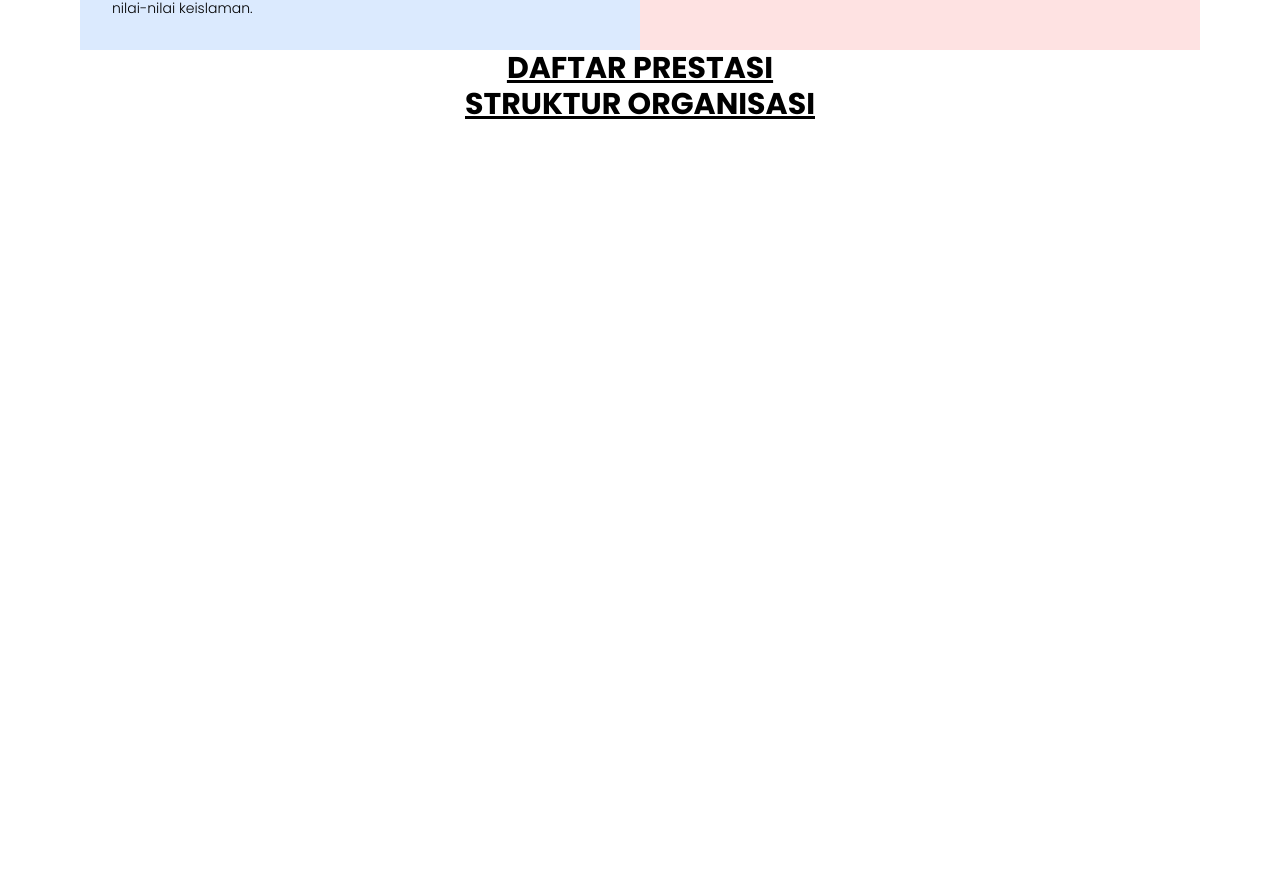
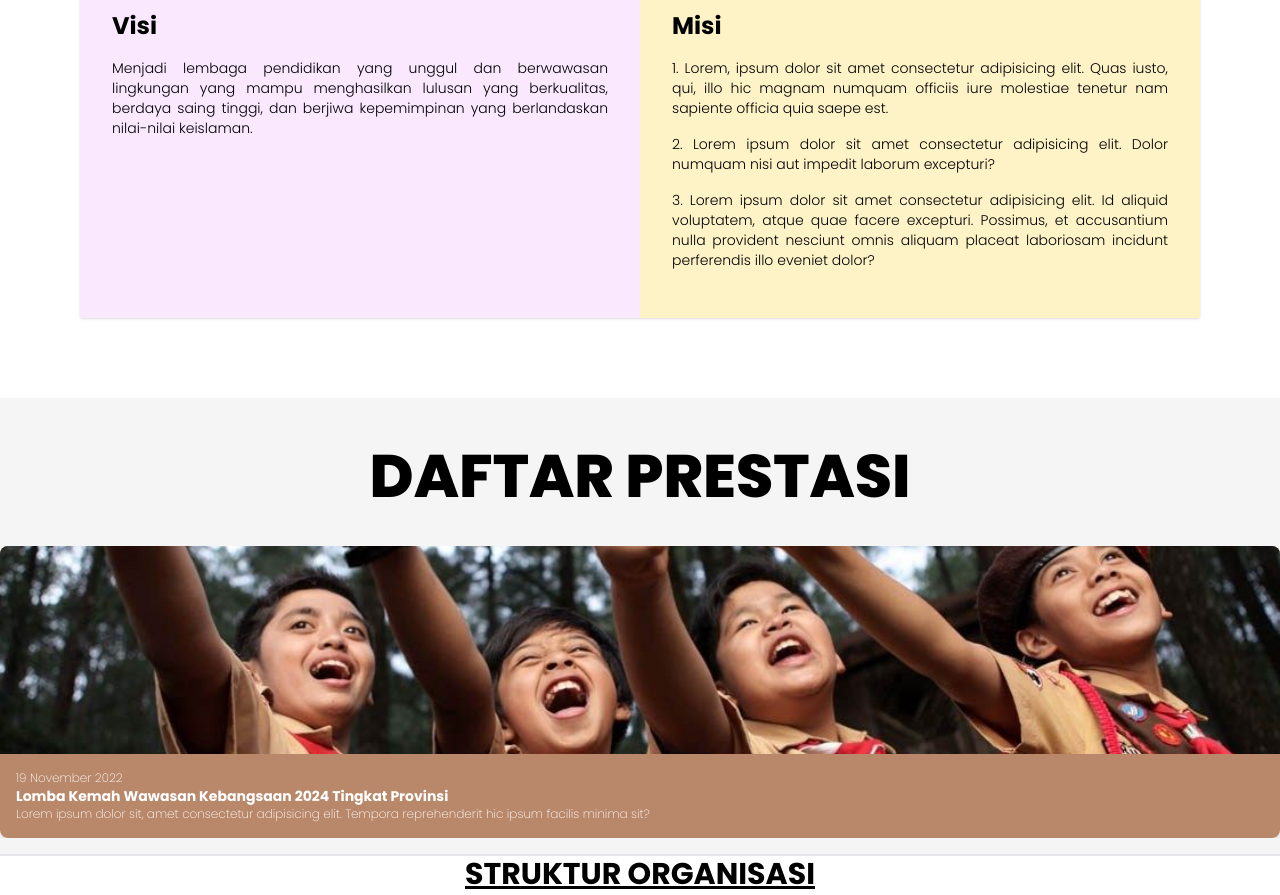
Before and after one commit to mhmdnurf/web-pramuka, a React (Vite) app: page / in a window 1280 px wide. Shown: the part 1735-2630 px from the top of the page. Before the commit the page ends 1860 px from the top, so only its background shows below. Built offline with nearby package versions, Linux system fonts and the light colour scheme.

Commit message:
add swiper to daftar prestasi but still bug

```diff
--- a/package.json
+++ b/package.json
@@ -10,8 +10,10 @@
     "preview": "vite preview"
   },
   "dependencies": {
+    "firebase": "^10.9.0",
     "react": "^18.2.0",
-    "react-dom": "^18.2.0"
+    "react-dom": "^18.2.0",
+    "swiper": "^11.0.7"
   },
   "devDependencies": {
     "@types/react": "^18.2.56",
--- a/src/App.tsx
+++ b/src/App.tsx
@@ -5,6 +5,8 @@ import Sejarah from "./components/Sejarah";
 import Statistic from "./components/Statistic";
 import StrukturOrganisasi from "./components/StrukturOrganisasi";
 import VisiMisi from "./components/VisiMisi";
+import "swiper/css";
+import "swiper/css/navigation";
 
 export default function App() {
   return (
--- a/src/components/DaftarPrestasi.tsx
+++ b/src/components/DaftarPrestasi.tsx
@@ -1,10 +1,84 @@
+import { Pagination } from "swiper/modules";
+import { Swiper, SwiperSlide } from "swiper/react";
+
 export default function DaftarPrestasi() {
+  const data = [
+    {
+      id: 1,
+      date: "19 November 2022",
+      title: "Lomba Kemah Wawasan Kebangsaan 2024 Tingkat Provinsi",
+      description:
+        "Lorem ipsum dolor sit, amet consectetur adipisicing elit. Tempora reprehenderit hic ipsum facilis minima sit?",
+      image: "./sejarah.jpg",
+    },
+    {
+      id: 2,
+      date: "19 November 2022",
+      title: "Lomba Kemah Wawasan Kebangsaan 2024 Tingkat Provinsi",
+      description:
+        "Lorem ipsum dolor sit, amet consectetur adipisicing elit. Tempora reprehenderit hic ipsum facilis minima sit?",
+      image: "./sejarah.jpg",
+    },
+    {
+      id: 3,
+      date: "19 November 2022",
+      title: "Lomba Kemah Wawasan Kebangsaan 2024 Tingkat Provinsi",
+      description:
+        "Lorem ipsum dolor sit, amet consectetur adipisicing elit. Tempora reprehenderit hic ipsum facilis minima sit?",
+      image: "./sejarah.jpg",
+    },
+    {
+      id: 4,
+      date: "19 November 2022",
+      title: "Lomba Kemah Wawasan Kebangsaan 2024 Tingkat Provinsi",
+      description:
+        "Lorem ipsum dolor sit, amet consectetur adipisicing elit. Tempora reprehenderit hic ipsum facilis minima sit?",
+      image: "./sejarah.jpg",
+    },
+    {
+      id: 5,
+      date: "19 November 2022",
+      title: "Lomba Kemah Wawasan Kebangsaan 2024 Tingkat Provinsi",
+      description:
+        "Lorem ipsum dolor sit, amet consectetur adipisicing elit. Tempora reprehenderit hic ipsum facilis minima sit?",
+      image: "./sejarah.jpg",
+    },
+  ];
   return (
     <>
-      <div>
-        <p className="text-3xl font-bold uppercase underline text-center">
+      <div className="bg-neutral-100 border-b-2">
+        <p className="text-6xl font-extrabold uppercase text-black text-center pt-12 pb-6">
           Daftar Prestasi
         </p>
+        <div className="my-4">
+          <Swiper
+            spaceBetween={50}
+            slidesPerView={1}
+            modules={[Pagination]}
+            scrollbar={{ draggable: true }}
+          >
+            {data.map((item) => (
+              <SwiperSlide key={item.id}>
+                <div className="min-w-80 min-h-72 bg-amber-800 bg-opacity-60 rounded-lg shadow-xl">
+                  <img
+                    src={item.image}
+                    alt="prestasi"
+                    className="rounded-t-lg object-cover w-full h-52"
+                  />
+                  <div className="p-4">
+                    <p className="text-xs text-white font-extralight">
+                      {item.date}
+                    </p>
+                    <p className="text-sm font-bold text-white">{item.title}</p>
+                    <p className="text-xs text-white font-extralight">
+                      {item.description}
+                    </p>
+                  </div>
+                </div>
+              </SwiperSlide>
+            ))}
+          </Swiper>
+        </div>
       </div>
     </>
   );
--- a/src/components/VisiMisi.tsx
+++ b/src/components/VisiMisi.tsx
@@ -3,15 +3,11 @@ import React from "react";
 export default function VisiMisi() {
   return (
     <>
-      <div className="mx-20">
-        <div className="header mb-20">
-          <p className="text-center font-bold text-3xl uppercase underline">
-            Visi & Misi
-          </p>
-        </div>
-        <div className="flex justify-center">
-          <div className="w-1/2 bg-blue-100 p-8">
-            <p className="text-2xl font-bold">Visi</p>
+      <div className="mx-20 mb-20">
+        <p className="font-extrabold text-6xl uppercase my-20">Visi & Misi</p>
+        <div className="flex justify-center shadow">
+          <div className="w-1/2 bg-fuchsia-100 p-8">
+            <p className="text-2xl font-bold mb-4">Visi</p>
             <p className="text-justify font-light text-sm">
               Menjadi lembaga pendidikan yang unggul dan berwawasan lingkungan
               yang mampu menghasilkan lulusan yang berkualitas, berdaya saing
@@ -19,8 +15,23 @@ export default function VisiMisi() {
               keislaman.
             </p>
           </div>
-          <div className="w-1/2 p-8 bg-red-100">
+          <div className="w-1/2 p-8 bg-amber-100">
             <p className="text-2xl font-bold">Misi</p>
+            <p className="text-justify font-light text-sm my-4">
+              1. Lorem, ipsum dolor sit amet consectetur adipisicing elit. Quas
+              iusto, qui, illo hic magnam numquam officiis iure molestiae
+              tenetur nam sapiente officia quia saepe est.{" "}
+            </p>
+            <p className="text-justify font-light text-sm my-4">
+              2. Lorem ipsum dolor sit amet consectetur adipisicing elit. Dolor
+              numquam nisi aut impedit laborum excepturi?
+            </p>
+            <p className="text-justify font-light text-sm my-4">
+              3. Lorem ipsum dolor sit amet consectetur adipisicing elit. Id
+              aliquid voluptatem, atque quae facere excepturi. Possimus, et
+              accusantium nulla provident nesciunt omnis aliquam placeat
+              laboriosam incidunt perferendis illo eveniet dolor?
+            </p>
           </div>
         </div>
       </div>
--- a/src/index.css
+++ b/src/index.css
@@ -1,5 +1,7 @@
 @import url("https://fonts.googleapis.com/css2?family=Poppins:ital,wght@0,100;0,200;0,300;0,400;0,500;0,600;0,700;0,800;0,900;1,100;1,200;1,300;1,400;1,500;1,600;1,700;1,800;1,900&display=swap");
-@import url("https://fonts.googleapis.com/css2?family=Nunito:wght@400;600;700&display=swap");
+/* @import url("https://fonts.googleapis.com/css2?family=Nunito:wght@400;600;700&display=swap"); */
+@import url("https://fonts.googleapis.com/css2?family=Nunito:ital,wght@0,100;0,200;0,300;0,400;0,500;0,600;0,700;0,800;0,900;1,100;1,200;1,300;1,400;1,500;1,600;1,700;1,800;1,900&display=swap");
+
 
 @tailwind base;
 @tailwind components;
--- /dev/null
+++ b/src/utils/firebase.ts
@@ -0,0 +1,25 @@
+// Import the functions you need from the SDKs you need
+import { initializeApp } from "firebase/app";
+import { getAuth } from "firebase/auth";
+import { getFirestore } from "firebase/firestore";
+import { getStorage } from "firebase/storage";
+// TODO: Add SDKs for Firebase products that you want to use
+// https://firebase.google.com/docs/web/setup#available-libraries
+
+// Your web app's Firebase configuration
+const firebaseConfig = {
+  apiKey: "AIzaSyAJN6TY0wf3l3McuMBELaxxQi0suoLwUwE",
+  authDomain: "web-portofolio-pramuka.firebaseapp.com",
+  projectId: "web-portofolio-pramuka",
+  storageBucket: "web-portofolio-pramuka.appspot.com",
+  messagingSenderId: "652444641761",
+  appId: "1:652444641761:web:769a6b2c6be20cd20e8aa0",
+};
+
+// Initialize Firebase
+const app = initializeApp(firebaseConfig);
+const db = getFirestore(app);
+const auth = getAuth(app);
+const storage = getStorage(app);
+
+export { db, auth, storage };
```
Also changed, not shown: 1 other file (tests, documents, lock files or other folders).
